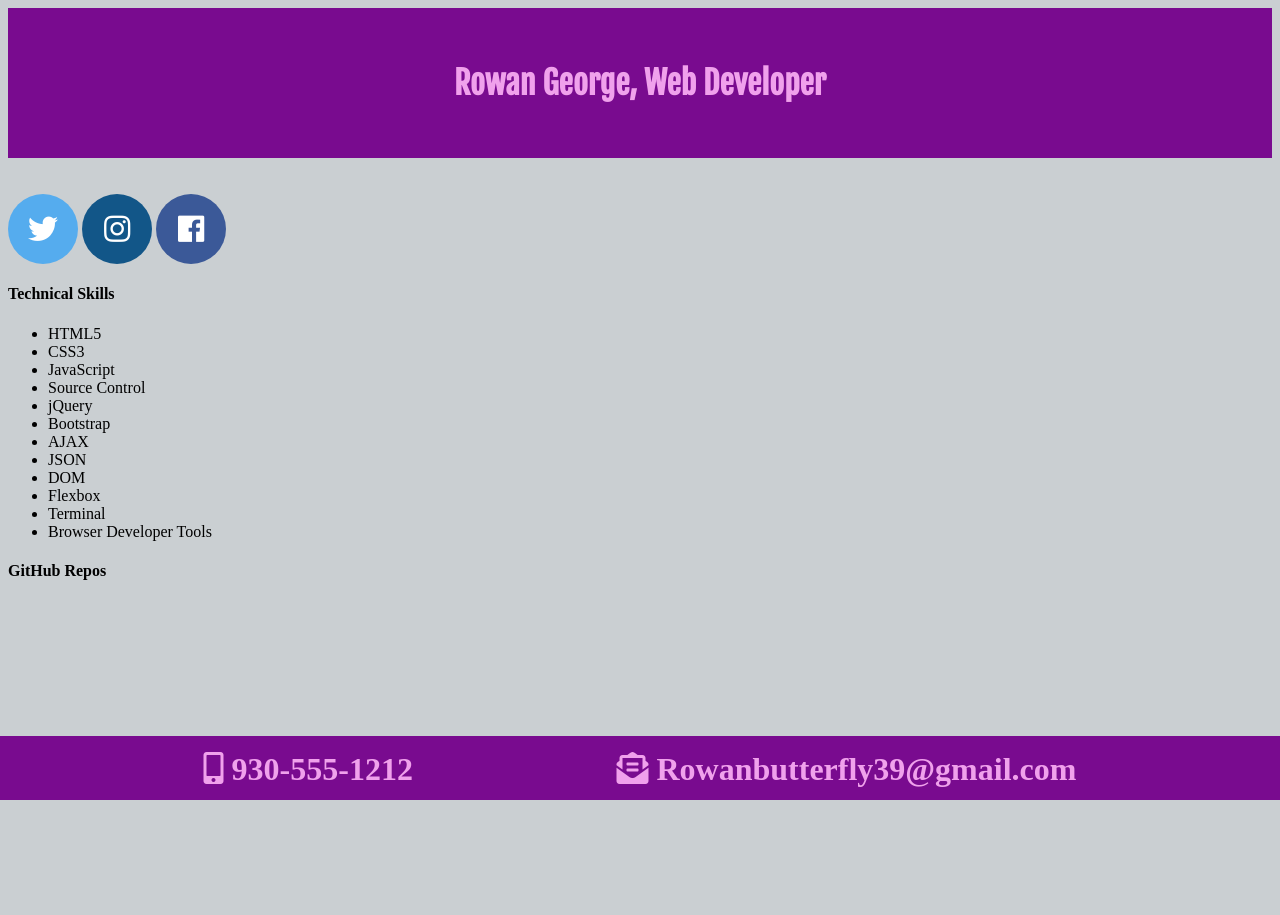
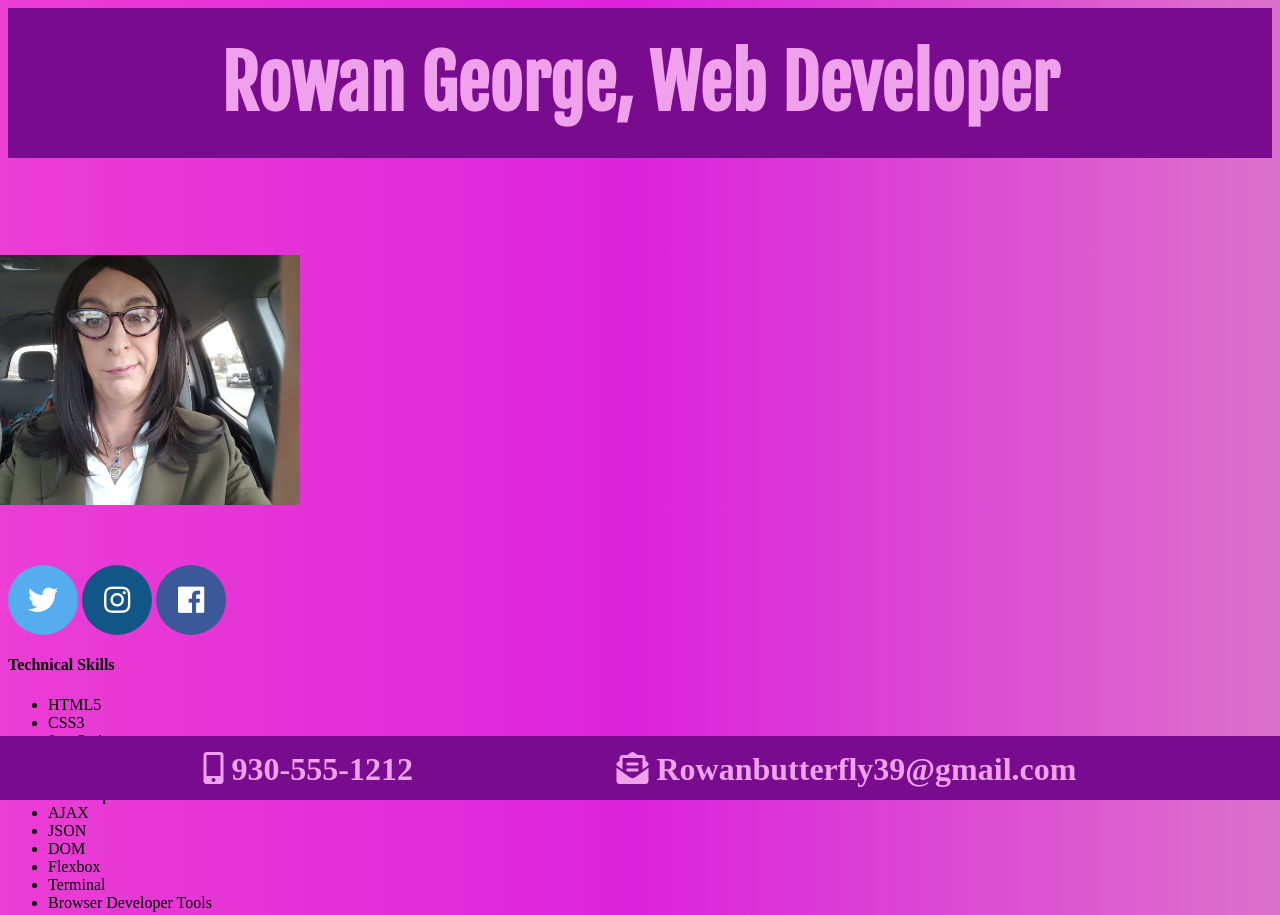
Before and after one commit to RowanAilbhe/L10Handson, a plain HTML site: page index.html in a window 1280 px wide. Shown: the top 915 px of the page. Drawn offline with nearby package versions, Linux system fonts and the light colour scheme; no server answers.

Commit message:
tweaked css

```diff
--- a/index.html
+++ b/index.html
@@ -17,6 +17,11 @@
     </header>
 
     <br><br>
+    <br><br>
+
+    <div class="images">
+         <img src="Rowan.jpg">
+    </div>
             <i id="twitter" class="fab fa-twitter " title="https://twitter.com"></i>
         </span>
         <span id="socialicons">
--- a/style.css
+++ b/style.css
@@ -49,10 +49,13 @@ header {
     color: rgb(240, 161, 236);
     height: 150px;
     font-family: 'Fjalla One', sans-serif;
+    font-size: 36px;
 }
 
 .images {
     display: flex;
+    height: 250px;
+    width: 250px;
     justify-content: center;
     margin-top: 25px;
     margin-bottom: 60px;
@@ -84,6 +87,6 @@ header {
 }
 
 body {
-    background-color: #CACFD2;
-
+ /*   background-color: #cfaad6;*/
+    background-image: linear-gradient(90deg, rgb(235, 62, 212), rgb(219, 36, 219), rgb(219, 114, 202));
 }
```
